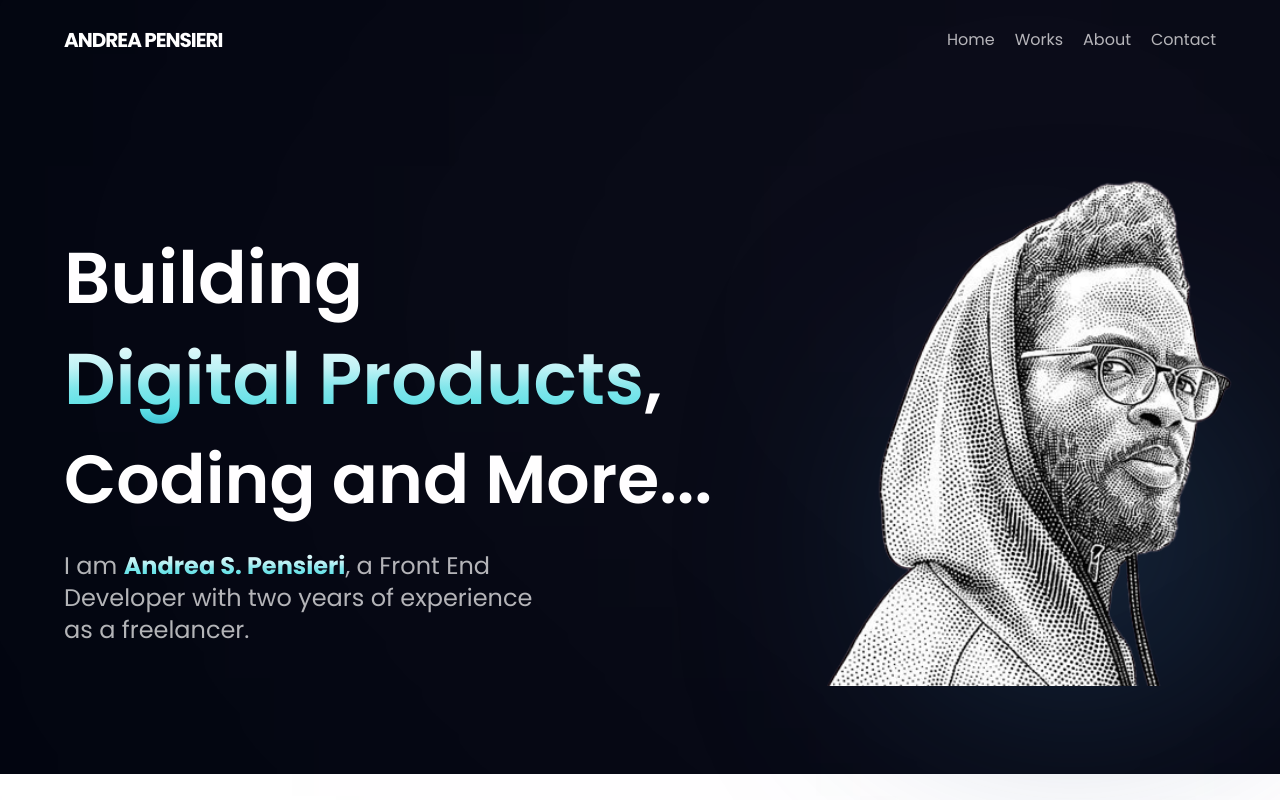
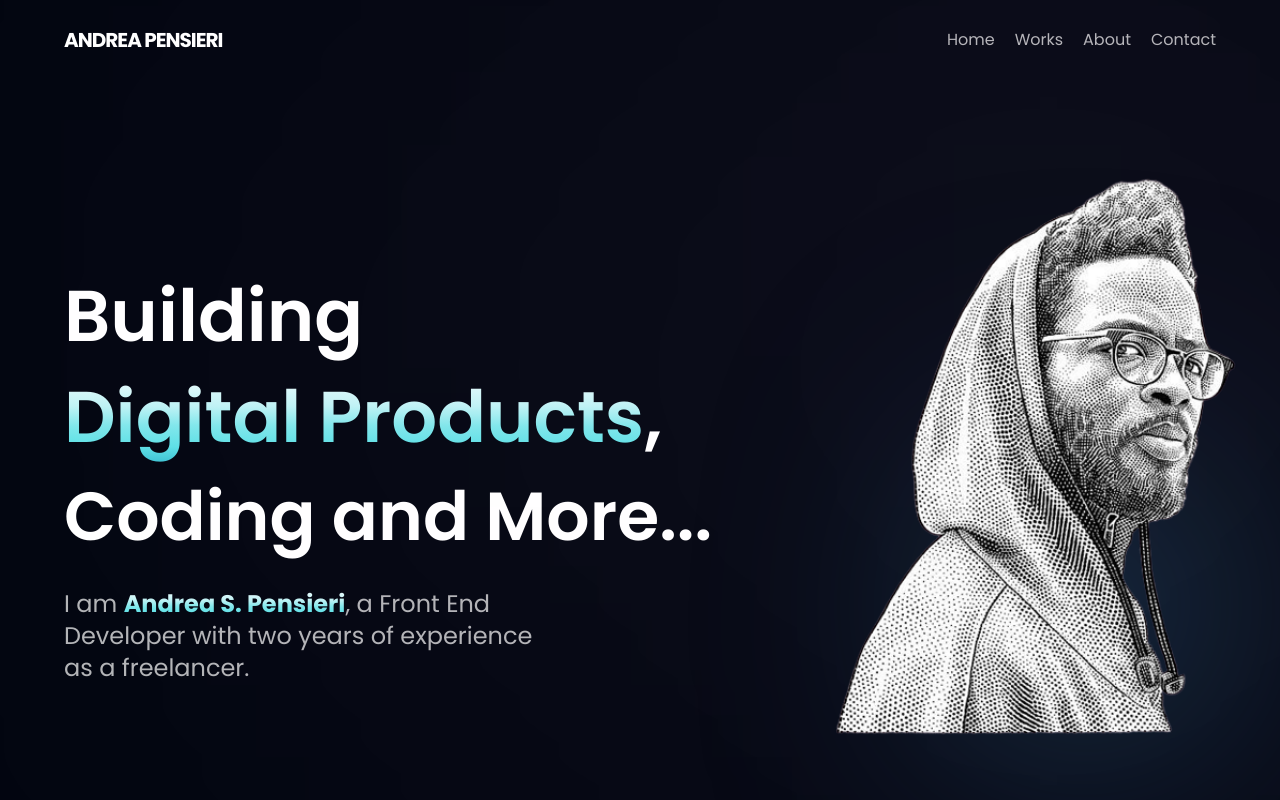
Before and after one commit to andreasiano/Portfolio_UI-UX, a React (Create React App) app: page / in a window 1280 px wide. Shown: the top 800 px of the page. Built offline with nearby package versions, Linux system fonts and the light colour scheme.

Commit message:
Fixing Image

```diff
--- a/src/components/Hero.jsx
+++ b/src/components/Hero.jsx
@@ -7,7 +7,7 @@ const Hero = () => {
   return (
     <section
       id="home"
-      className={`flex md:flex-row flex-col ${styles.paddingY}`}
+      className={`flex md:flex-row gap-10 flex-col ${styles.paddingY}`}
     >
       <div
         className={`flex-2 ${styles.flexStart} flex-col xl:px-0 sm:px-16 px-6`}
```
Also changed, not shown: src/assets/portrait.png.
